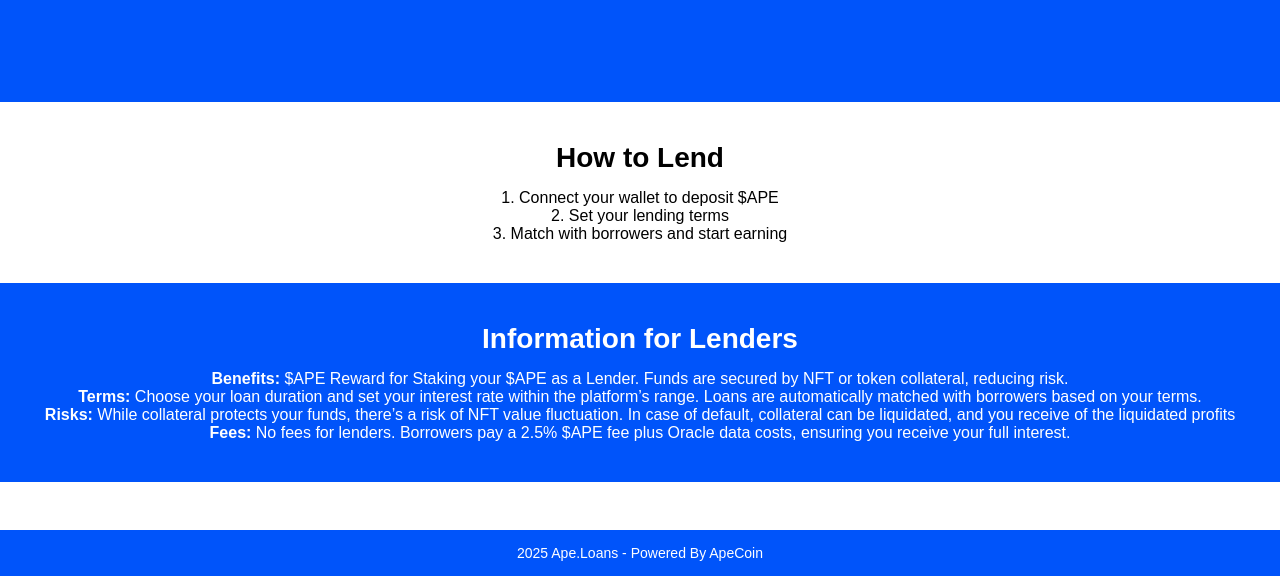
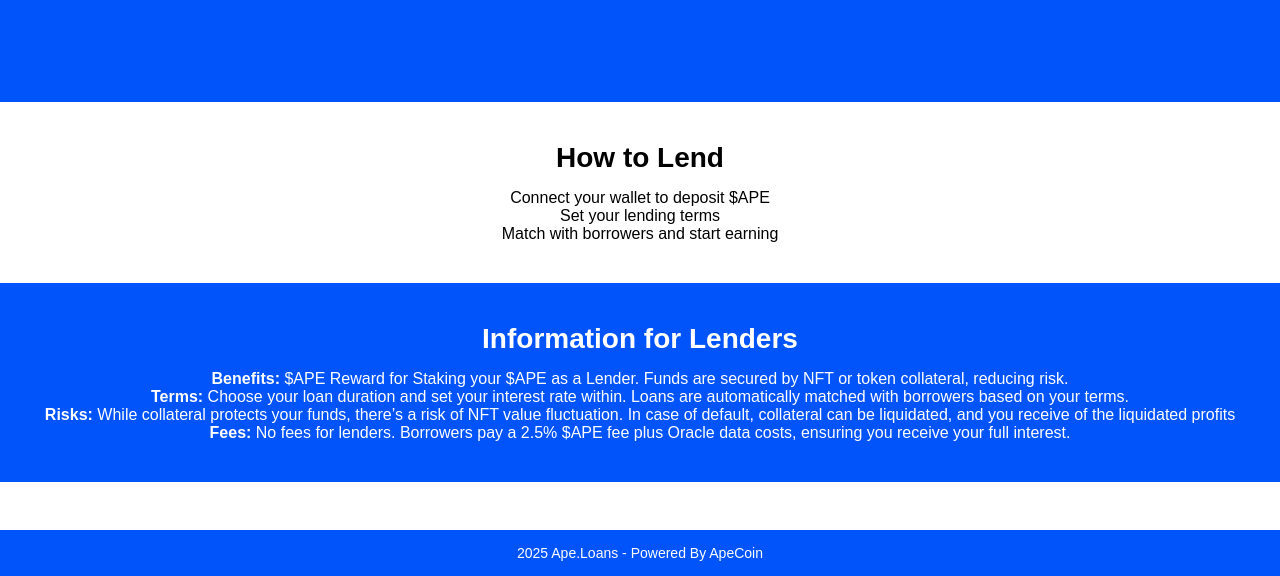
Before and after one commit to ApeLoans/Lending, a plain HTML site: page lend/index.html in a window 1280 px wide. Shown: the part 224-800 px from the top of the page. Drawn offline with Linux system fonts and the light colour scheme.

Commit message:
Update index.html

```diff
--- a/lend/index.html
+++ b/lend/index.html
@@ -23,14 +23,14 @@
         </section>
         <section class="info">
             <h2>How to Lend</h2>
-            <p>1. Connect your wallet to deposit $APE</p>
-            <p>2. Set your lending terms</p>
-            <p>3. Match with borrowers and start earning</p>
+            <p>Connect your wallet to deposit $APE</p>
+            <p>Set your lending terms</p>
+            <p>Match with borrowers and start earning</p>
         </section>
         <section class="info">
             <h2>Information for Lenders</h2>
             <p><strong>Benefits:</strong> $APE Reward for Staking your $APE as a Lender. Funds are secured by NFT or token collateral, reducing risk.</p>
-            <p><strong>Terms:</strong> Choose your loan duration and set your interest rate within the platform’s range. Loans are automatically matched with borrowers based on your terms.</p>
+            <p><strong>Terms:</strong> Choose your loan duration and set your interest rate within. Loans are automatically matched with borrowers based on your terms.</p>
             <p><strong>Risks:</strong> While collateral protects your funds, there’s a risk of NFT value fluctuation. In case of default, collateral can be liquidated, and you receive of the liquidated profits</p>
             <p><strong>Fees:</strong> No fees for lenders. Borrowers pay a 2.5% $APE fee plus Oracle data costs, ensuring you receive your full interest.</p>
         </section>
```
